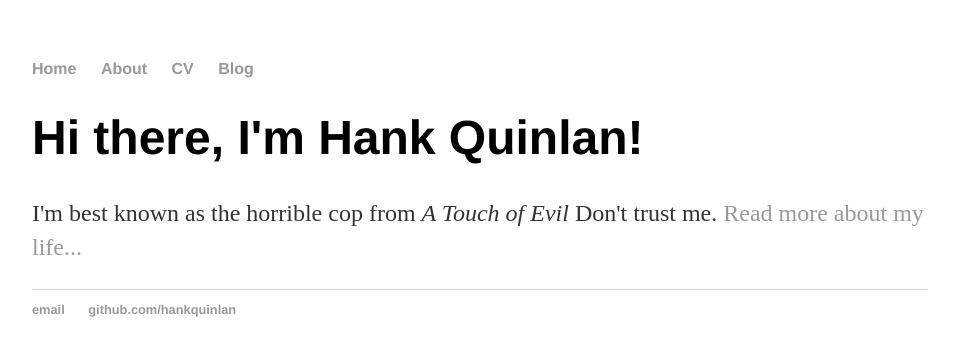
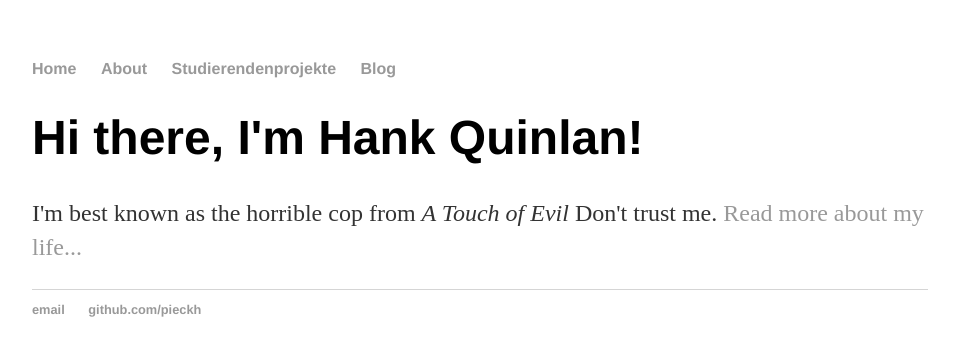
Before and after one commit to pieckh/pieckh.github.io, a Jekyll site: the page built from index.md, in a window 1280 px wide. Shown: the top 356 px of the page, without its empty margins (160-1115 px from the left). Built offline with Jekyll 4.4.1, drawn with Linux system fonts in a browser that asks for light colours.

Commit message:
Update default.html
Inhalt angepasst

```diff
--- a/_layouts/default.html
+++ b/_layouts/default.html
@@ -10,7 +10,7 @@
 	    		<ul>
 	        		<li><a href="/">Home</a></li>
 		        	<li><a href="/about">About</a></li>
-	        		<li><a href="/cv">CV</a></li>
+	        		<li><a href="/cv">Studierendenprojekte</a></li>
 	        		<li><a href="/blog">Blog</a></li>
 	    		</ul>
 			</nav>
@@ -22,7 +22,7 @@
 			<footer>
 	    		<ul>
 	        		<li><a href="mailto:hankquinlanhub@gmail.com">email</a></li>
-	        		<li><a href="https://github.com/hankquinlan">github.com/hankquinlan</a></li>
+	        		<li><a href="https://github.com/pieckh">github.com/pieckh</a></li>
 				</ul>
 			</footer>
 		</body>
```
